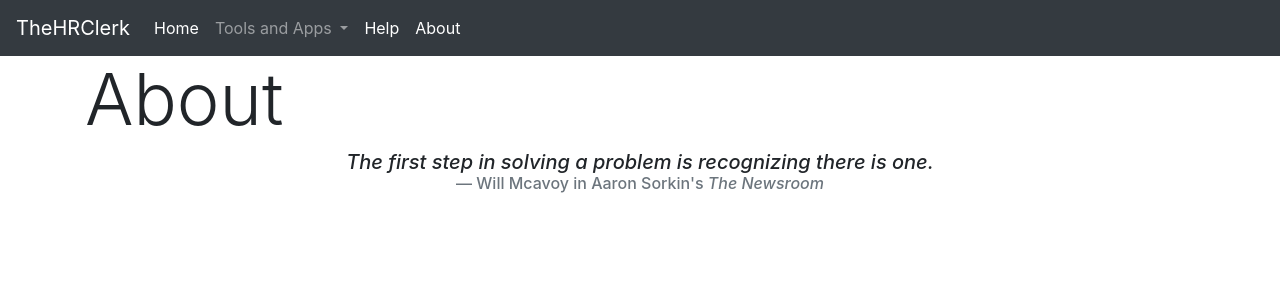
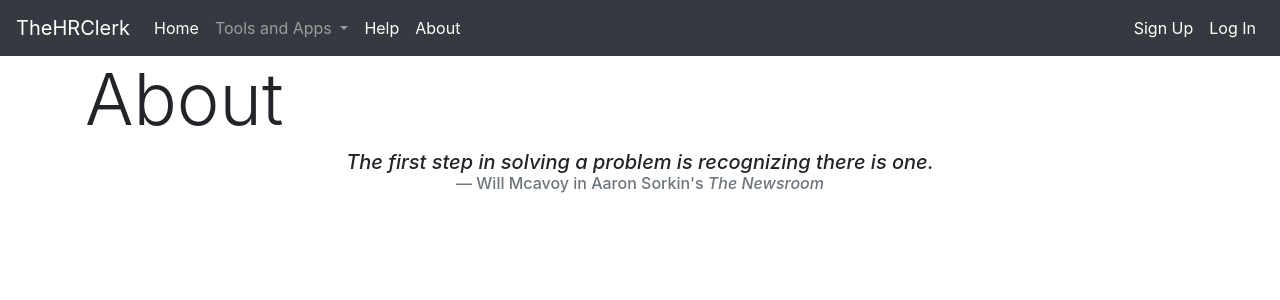
Before and after one commit to jerryarciaga/TheHRClerk, a Django app: page /about/ in a window 1280 px wide. Shown: the top 300 px of the page. Run offline with Django 3.2, Linux system fonts and the light colour scheme; some libraries are stand-ins or nearby versions.

Commit message:
Added Sign up and Log In buttons

```diff
--- a/templates/base.html
+++ b/templates/base.html
@@ -43,6 +43,14 @@
                     <a class="nav-link" href="{% url 'home:about' %}">About<span class="sr-only">(current)</span></a>
                 </li>
               </ul>
+              <ul class="navbar-nav">
+                <li class="nav-item active">
+                    <a class="nav-link" href="#">Sign Up<span class="sr-only">(current)</span></a>
+                </li>
+                <li class="nav-item active">
+                    <a class="nav-link" href="#">Log In<span class="sr-only">(current)</span></a>
+                </li>
+              </ul>
             </div>
           </nav>
 
```
